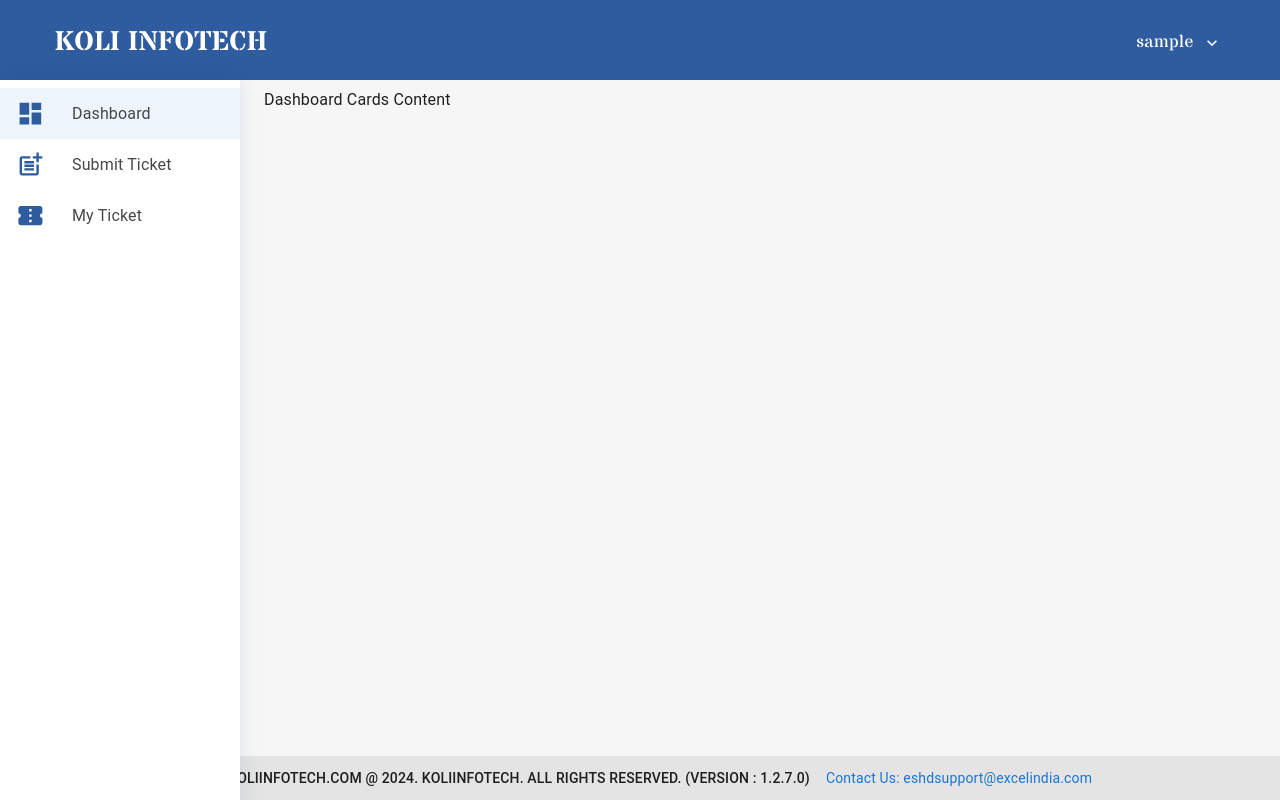
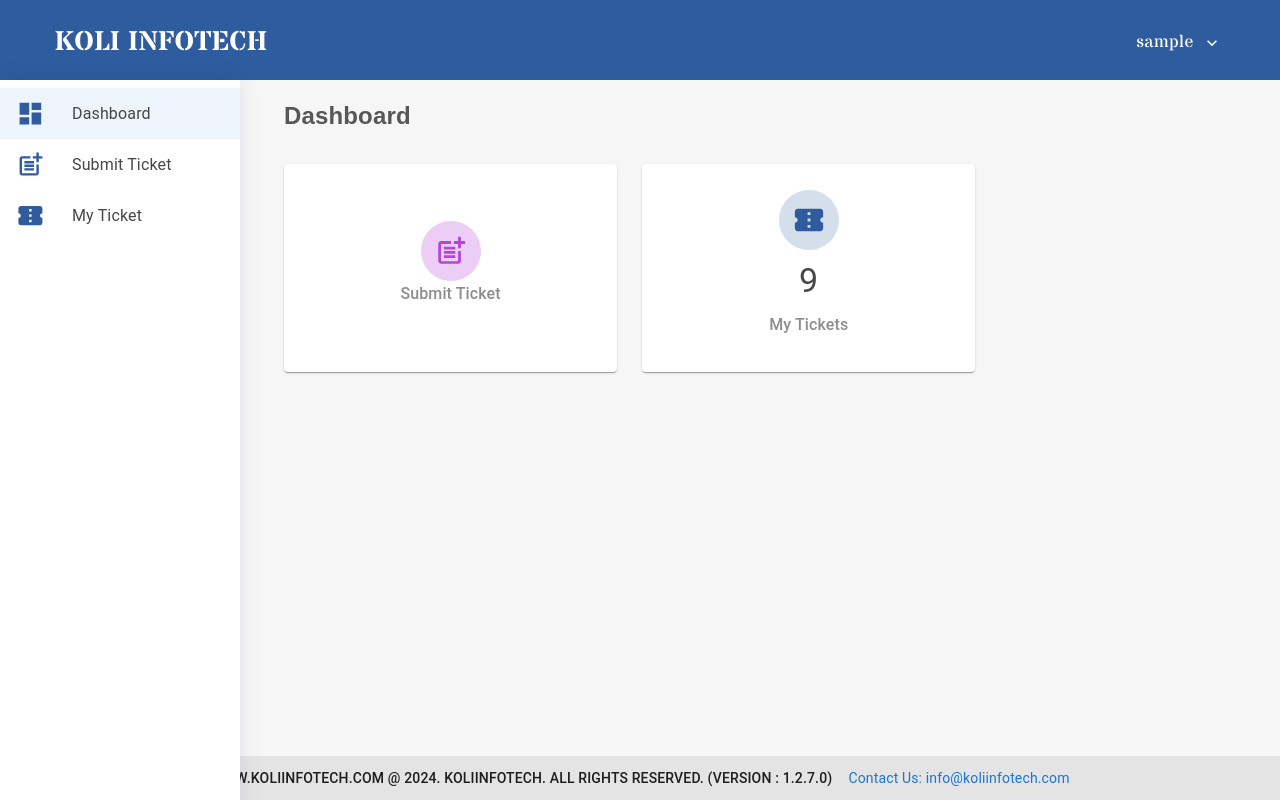
Before and after one commit to vamshidevv/KIHD, a React (Create React App) app: page /dashboard in a window 1280 px wide. Built offline with nearby package versions, Linux system fonts and the light colour scheme; sample sign-in values are in the browser's storage.

Commit message:
created cards on dashboard

```diff
--- a/src/Components/DashboardCards.jsx
+++ b/src/Components/DashboardCards.jsx
@@ -1,11 +1,77 @@
-import React from 'react';
-import withResponsiveDrawer from './withResponsiveDrawer';
+// DashboardCards.js
+import React from "react";
+import withResponsiveDrawer from "./withResponsiveDrawer";
+import { Box, Card, CardContent, Typography } from "@mui/material";
+import PostAddIcon from "@mui/icons-material/PostAdd";
+import ConfirmationNumberIcon from "@mui/icons-material/ConfirmationNumber";
 
 const DashboardCards = () => {
   return (
-    <div>
-      Dashboard Cards Content
-    </div>
+    <>
+      <h2 className="dashboard-txt">Dashboard</h2>
+      <Box className="dashboard">
+        <Card className="dashboard-card">
+          <CardContent className="card-content">
+            <div
+              style={{
+                display: "flex",
+                alignItems: "center",
+                justifyContent: "center",
+              }}
+            >
+              <PostAddIcon id="post-icon" sx={{ paddingBottom: "10px" }} />
+            </div>
+            <Typography
+              variant="h6"
+              sx={{
+                color: "#8D8D8D",
+                fontSize: "1rem",
+              }}
+            >
+              Submit Ticket
+            </Typography>
+          </CardContent>
+        </Card>
+        <Card className="dashboard-card">
+          <CardContent className="card-content">
+            <div
+              style={{
+                display: "flex",
+                alignItems: "center",
+                flexDirection: "column",
+                justifyContent: "center",
+              }}
+            >
+              <ConfirmationNumberIcon
+                id="confirm-icon"
+                sx={{ height: "2.2rem", width: "1.8rem" }}
+              />
+              <Typography
+                variant="h4"
+                className="ticket-count"
+                sx={{
+                  color: "#474747",
+                  paddingTop: "10px",
+                  paddingBottom: "10px",
+                }}
+              >
+                9
+              </Typography>
+            </div>
+
+            <Typography
+              variant="h6"
+              sx={{
+                color: "#8D8D8D",
+                fontSize: "1rem",
+              }}
+            >
+              My Tickets
+            </Typography>
+          </CardContent>
+        </Card>
+      </Box>
+    </>
   );
 };
 
--- a/src/Components/Drawer.jsx
+++ b/src/Components/Drawer.jsx
@@ -133,6 +133,7 @@ function ResponsiveDrawer({ window, children }) {
           return (
             <ListItem key={text} disablePadding>
               <ListItemButton
+                title={text}
                 selected={activeSection === text}
                 onClick={() => handleSectionClick(text, path)}
                 sx={{
--- a/src/Components/Footer.jsx
+++ b/src/Components/Footer.jsx
@@ -45,8 +45,8 @@ const Footer = () => {
           </Grid>
           <Grid item>
             <Typography variant="body2">
-              <Link href="mailto:eshdsupport@excelindia.com" underline="hover">
-                Contact Us: eshdsupport@excelindia.com
+              <Link href="mailto:info@koliinfotech.com" underline="hover">
+                Contact Us: info@koliinfotech.com
               </Link>
             </Typography>
           </Grid>
--- a/src/Routes/Routes1.jsx
+++ b/src/Routes/Routes1.jsx
@@ -1,8 +1,6 @@
 import React from "react";
 import { Route, Routes } from "react-router-dom";
 import Home from "../Components/Home";
-// import { DashBoard } from "../Components/DashBoard";
-import ResponsiveDrawer from "../Components/Drawer";
 import SubmitTicket from "../Components/SubmitTicket";
 import MyTickets from "../Components/MyTickets";
 import DashboardCards from "../Components/DashboardCards";
--- a/src/Style/Style.css
+++ b/src/Style/Style.css
@@ -94,3 +94,90 @@ body {
     margin: 0 !important;
   }
 }
+
+/* DahsBoradcards css starts from here  */
+
+.dashboard-txt {
+  color: #575757;
+  padding: 10px 20px;
+  font-family: Poppins, Arial, Helvetica, sans-serif;
+}
+.dashboard {
+  display: flex;
+  justify-content: left;
+  padding: 20px;
+  flex-wrap: wrap;
+  gap: 25px;
+}
+
+.dashboard-card {
+  background: white;
+  border-radius: 8px;
+  box-shadow: 0 1px 3px rgba(0, 0, 0, 0.2);
+  width: 35%;
+  padding: 10px 0px;
+  transition: box-shadow 0.3s ease;
+  display: flex;
+  justify-content: center;
+  align-items: center;
+  /* border: 1px solid red; */
+  cursor: pointer;
+}
+
+.card-content {
+  display: flex;
+  flex-direction: column;
+  align-items: center;
+  justify-content: space-evenly;
+  /* gap: 20px; */
+}
+
+.card-icon {
+  background-color: #f5f5f5;
+  border-radius: 50%;
+  padding: 10px;
+  margin-bottom: 10px;
+  font-size: 24px;
+}
+
+.ticket-count {
+  margin-top: 5px;
+  font-size: 24px;
+  font-weight: bold;
+}
+
+.dashboard-card:hover {
+  box-shadow: 0 4px 8px rgba(0, 0, 0, 0.2);
+}
+
+#post-icon {
+  color: #9d07cbaf;
+  height: 60px;
+  width: 60px;
+  border-radius: 50px;
+  padding: 13px;
+  background-color: #eccdf5;
+}
+#confirm-icon {
+  color: #2e5c9e;
+  height: 60px;
+  width: 60px;
+  border-radius: 50px;
+  padding: 13px;
+  background-color: #d5deeb;
+}
+
+@media (max-width: 768px) {
+  .dashboard-card {
+    width: 100%;
+    flex-direction: column;
+  }
+}
+
+@media (max-width: 600px) {
+  .dashboard-card {
+    width: 100%;
+  }
+}
+
+/* DahsBoradcards css ends  here  */
```
